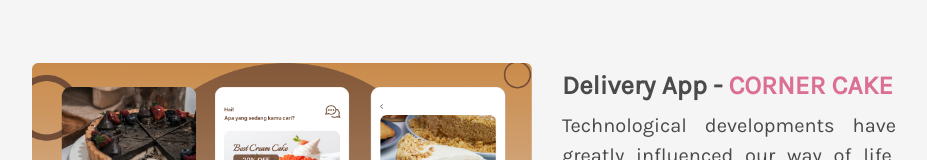
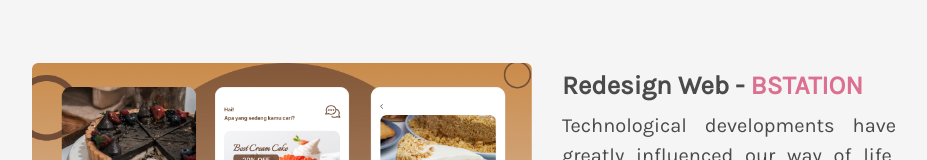
Before and after one commit to Nurulisma/personal-web, a plain HTML site: page recent.html in a window 1280 px wide. Shown: the part 1237-1397 px from the top of the page, without its empty margins (176-1103 px from the left). Drawn offline with Linux system fonts and the light colour scheme.

Commit message:
cek commit

```diff
--- a/recent.html
+++ b/recent.html
@@ -88,9 +88,9 @@
             <img src="asset/project.png" alt="" />
             <div class="content">
                 <h1 class="p-h1" style="font-size: 26px;">
-                    Delivery App -
+                    Redesign Web -
                     <span class="intro" style="font-size: 26px;">
-                        CORNER CAKE
+                        BSTATION
                     </span>
                 </h1>
               <p>
```
